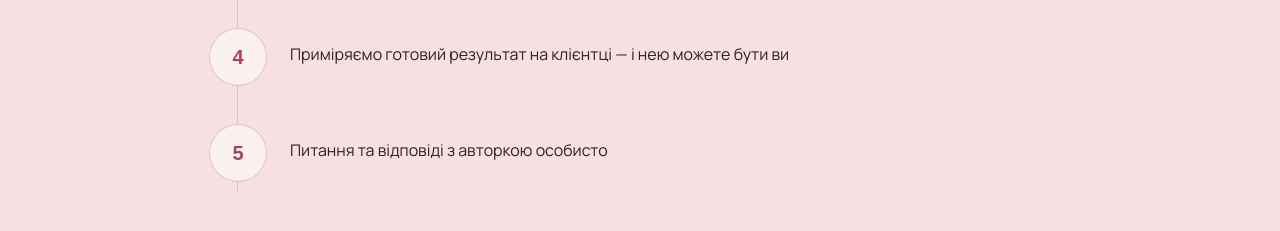
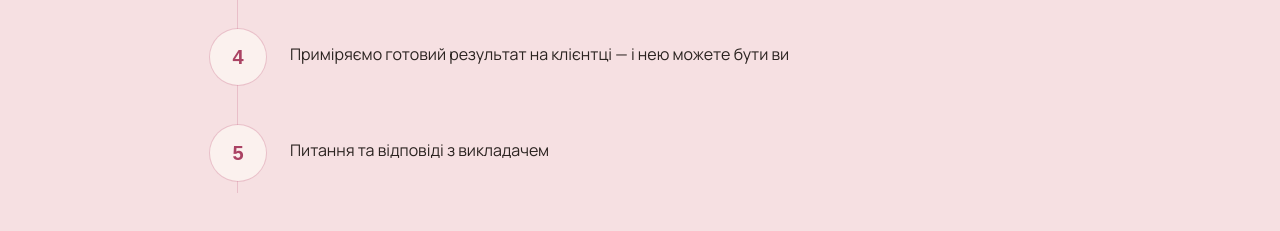
Before and after one commit to anna-kat-ko/unimeks-kryvyi-rih, a Next.js app: page / in a window 1280 px wide. Shown: the part 4460-4691 px from the top of the page. Built offline with nearby package versions, Linux system fonts and the light colour scheme; a web font is replaced by a local one.

Commit message:
Rename Q&A program step, halve comparison prices
Swap "з авторкою особисто" for "з викладачем" in the program step, and
cut all three price-comparison tags in the hero to half their Kyiv values.

```diff
--- a/content/site.ts
+++ b/content/site.ts
@@ -43,9 +43,9 @@ export const site: SiteContent = {
       resultPrice: "0 грн",
       resultLabel: "Твоя викрійка",
       items: [
-        { label: "Спідниця на замовлення, рівень ательє", price: "від 3000 грн" },
-        { label: "Розробка лекал у кравця-конструктора", price: "від 1500 грн" },
-        { label: "Індивідуальна підгонка одягу на свою фігуру у кравця", price: "від 1000 грн" },
+        { label: "Спідниця на замовлення, рівень ательє", price: "від 1500 грн" },
+        { label: "Розробка лекал у кравця-конструктора", price: "від 750 грн" },
+        { label: "Індивідуальна підгонка одягу на свою фігуру у кравця", price: "від 500 грн" },
       ],
     },
   },
@@ -99,7 +99,7 @@ export const site: SiteContent = {
         "Будуємо основу спідниці з витачками на складну фігуру. Ця основа може бути використана для створення брюк та спідниць для найскладніших типів фігур",
     },
     { title: "Приміряємо готовий результат на клієнтці — і нею можете бути ви" },
-    { title: "Питання та відповіді з авторкою особисто" },
+    { title: "Питання та відповіді з викладачем" },
   ],
   programNote:
     "Метод, який ви побачите на спідниці, працює так само на рукаві, проймі та будь-якому іншому складному вузлі крою — це один і той самий принцип, незалежно від виробу.",
```
